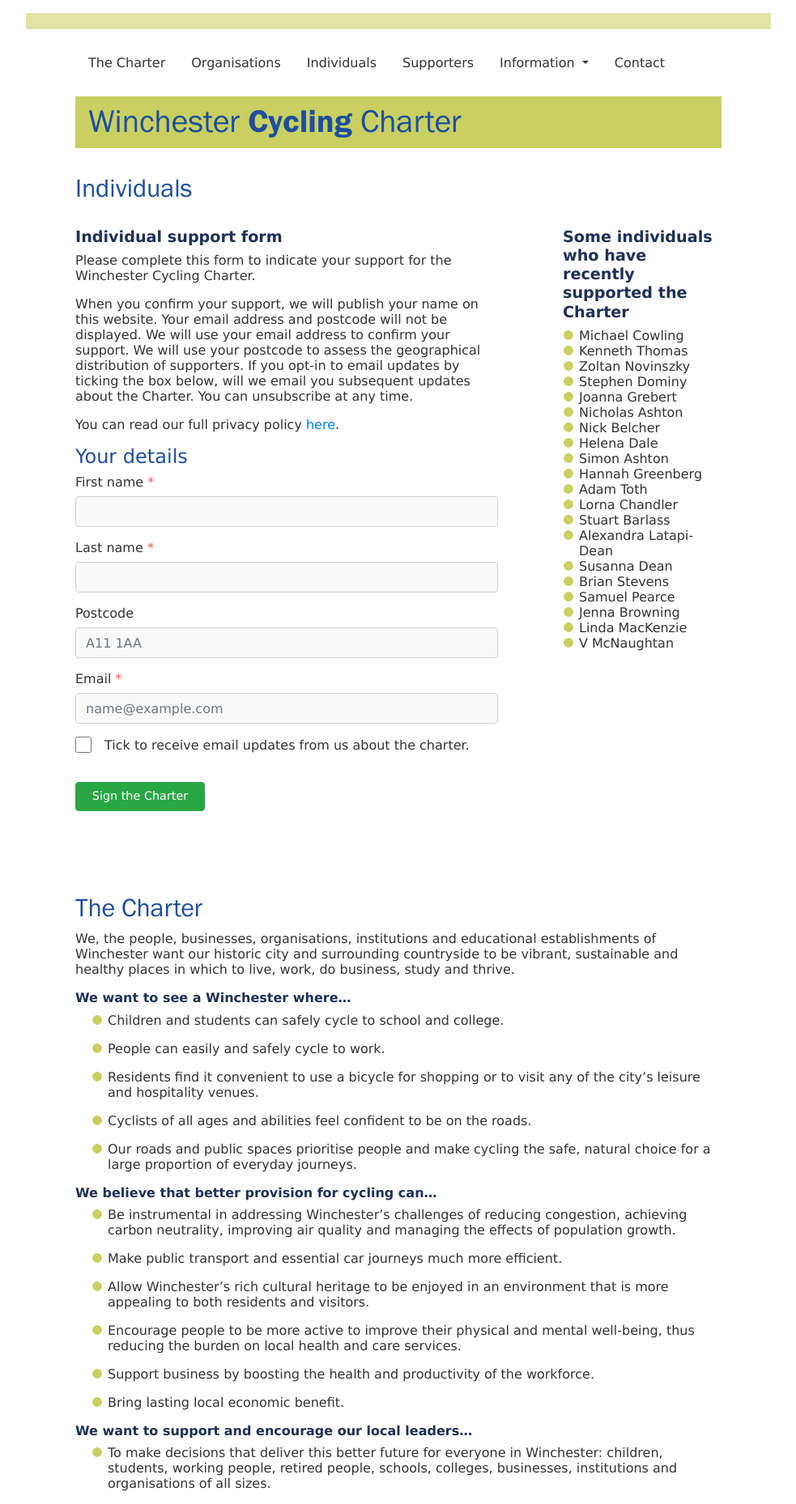
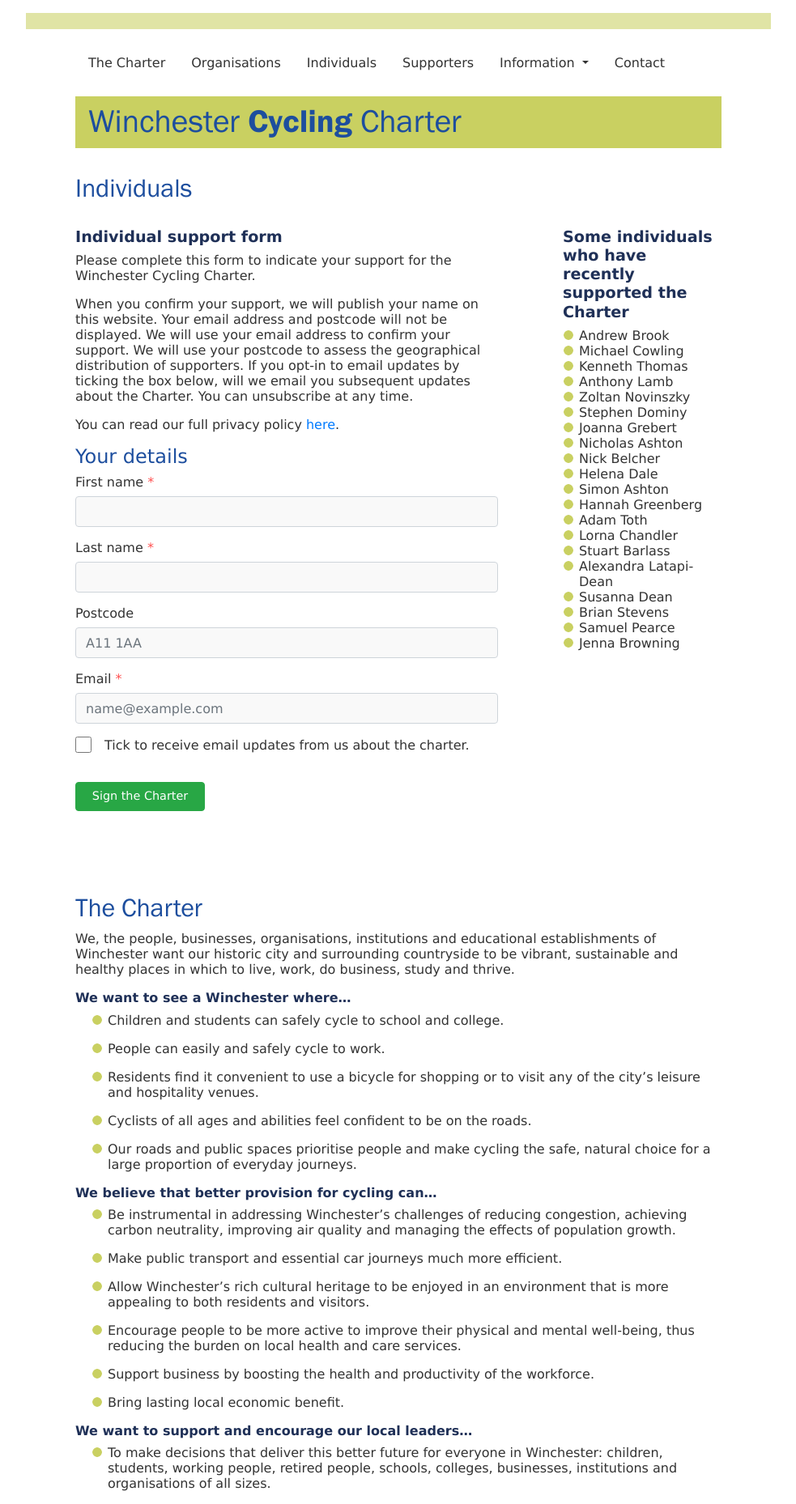
Before and after one commit to winchestercyclingcharter/winchestercyclingcharter.github.io, a Jekyll site: the page built from ind-page.md, in a window 1280 px wide. Shown: the whole page at 81% size, without its empty margins (148-1131 px from the left). Built offline with Jekyll 4.4.1, drawn with Linux system fonts in a browser that asks for light colours; nearby versions of some CDN libraries.

Commit message:
Update people.yml

```diff
--- a/_data/people.yml
+++ b/_data/people.yml
@@ -748,3 +748,5 @@ people:
 - { lastname: Cowling, firstname: Michael, dt: 20211225-151839-914426 }
 - { lastname: Ashton, firstname: Simon, dt: 20211118-101701-478125 }
 - { lastname: Thomas, firstname: Kenneth, dt: 20211218-165525-457174 }
+- { lastname: Brook, firstname: Andrew, dt: 20220117-093324-888260 }
+- { lastname: Lamb, firstname: Anthony, dt: 20211218-073202-390764 }
```
